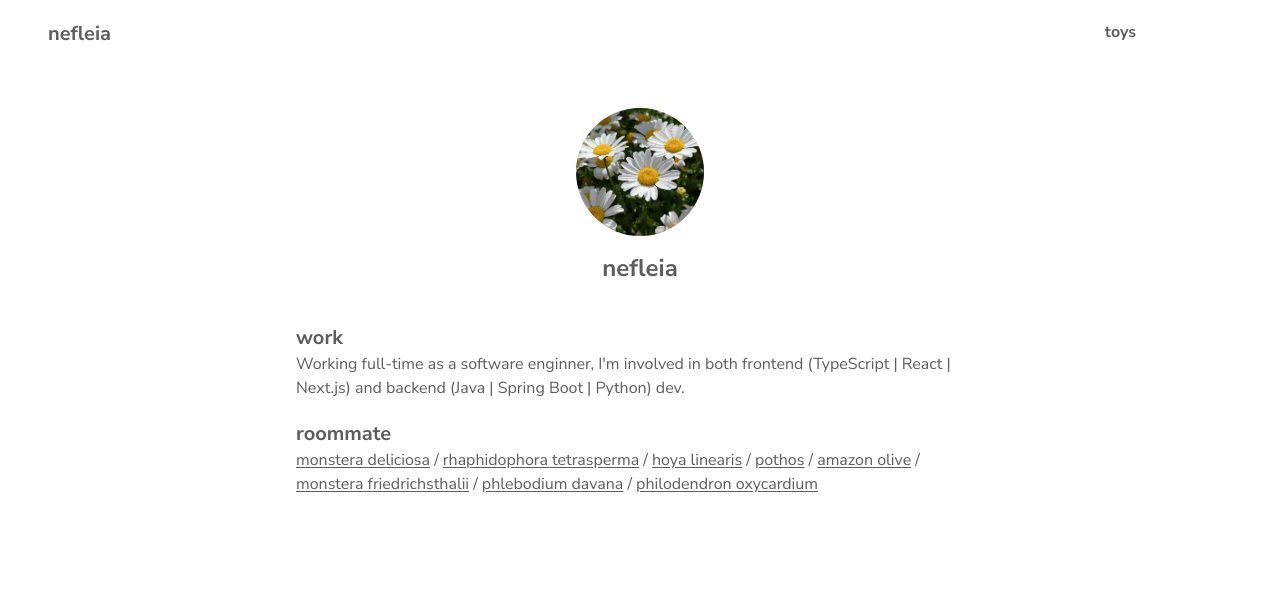
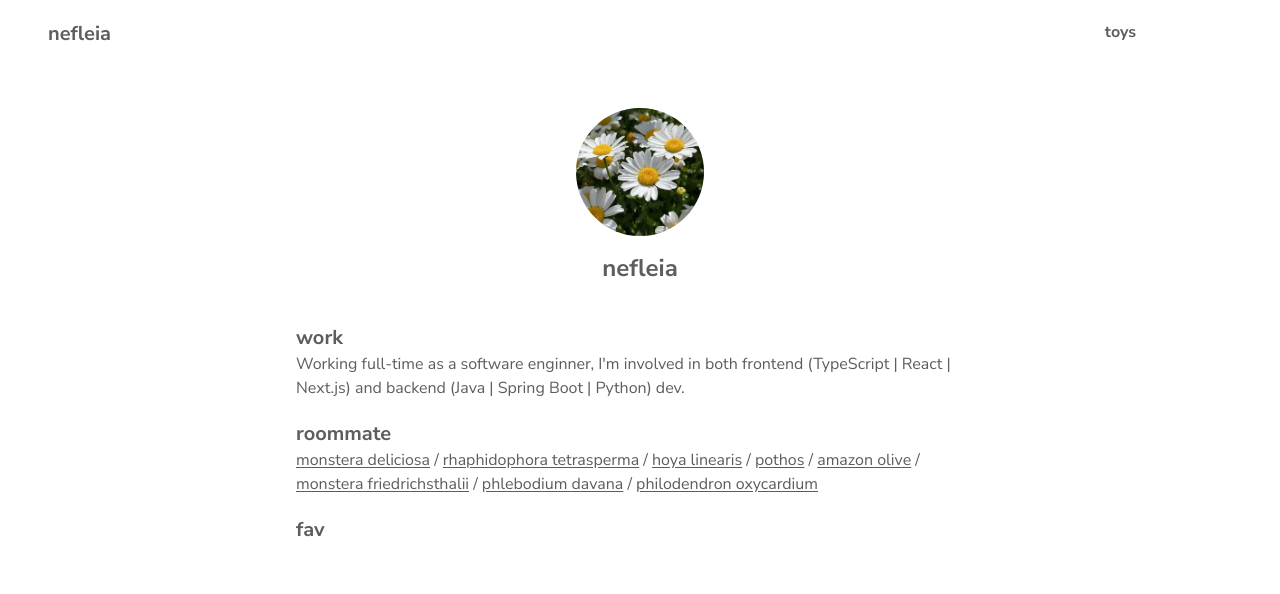
Before and after one commit to nefleia/nefleia-com, a Next.js app: page / in a window 1280 px wide. Shown: the top 594 px of the page. Built offline with nearby package versions, Linux system fonts and the light colour scheme; some icons are missing.

Commit message:
feat: apply fade-in animation

```diff
--- a/src/app/page.tsx
+++ b/src/app/page.tsx
@@ -4,10 +4,11 @@ import { SectionTitle } from '@/components/SectionTitle';
 import { plants } from '@/data/plants';
 
 import profileImage from '../../public/images/profile.jpg';
+import { Fragment } from 'react';
 
 export default function Home() {
   return (
-    <>
+    <div className='animate-fade-in'>
       <div className='flex flex-col items-center gap-4'>
         <div className='tablet:size-40 size-32 rounded-full bg-neutral-200'>
           <Image
@@ -52,7 +53,11 @@ export default function Home() {
             })}
           </div>
         </section>
+        <section>
+          <SectionTitle>fav</SectionTitle>
+          <p></p>
+        </section>
       </div>
-    </>
+    </div>
   );
 }
--- a/src/app/toys/page.tsx
+++ b/src/app/toys/page.tsx
@@ -3,7 +3,7 @@ import { products } from '@/data/products';
 
 export default function toys() {
   return (
-    <div className='grid grid-cols-1 gap-7 sm:grid-cols-2'>
+    <div className='animate-fade-in grid grid-cols-1 gap-7 sm:grid-cols-2'>
       {products.map((product) => (
         <ProductItem key={product.name} productInfo={product} />
       ))}
```
